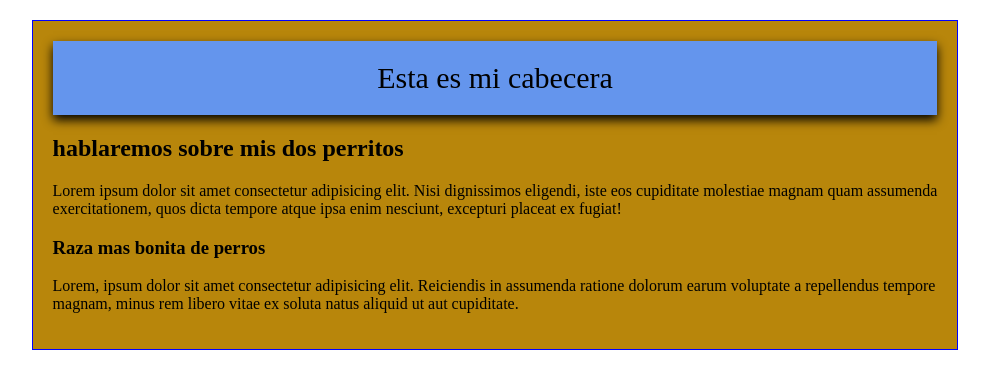
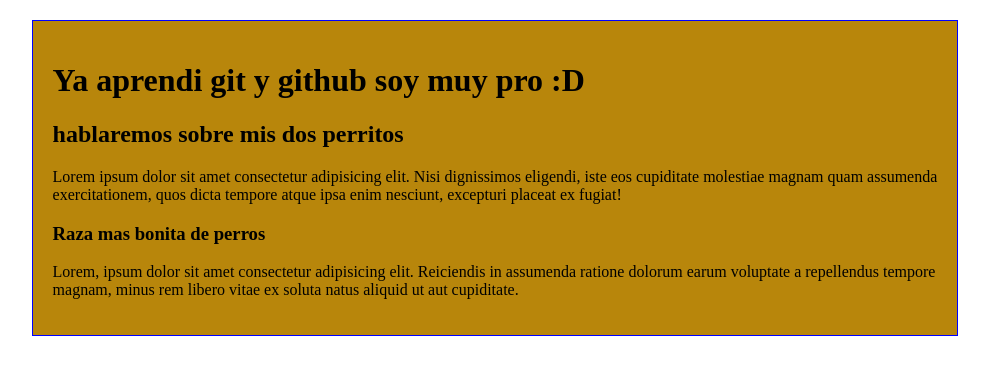
Before and after one commit to crisxivan/prueba, a plain HTML site: page index.html in a window 1280 px wide. Shown: the whole page, without its empty margins (145-1134 px from the left). Drawn offline with Linux system fonts and the light colour scheme.

Commit message:
Actualizacion del titulo y el encabezado

```diff
--- a/index.html
+++ b/index.html
@@ -4,15 +4,17 @@
     <meta charset="UTF-8">
     <meta http-equiv="X-UA-Compatible" content="IE=edge">
     <meta name="viewport" content="width=device-width, initial-scale=1.0">
-    <title>Document</title>
+    <title>Aprendiendo Git</title>
     <link rel="stylesheet" href="css/estilos.css">
 </head>
 <body>
 
 <div class="main">
-    <header>
-        Esta es mi cabecera
-    </header>
+    <div class="encabezado">
+        <h1>
+            Ya aprendi git  y github soy muy pro :D
+        </h1>
+    </div>
     <h2>hablaremos sobre mis dos perritos</h2>
     <p>Lorem ipsum dolor sit amet consectetur adipisicing elit. Nisi dignissimos eligendi, iste eos cupiditate molestiae magnam quam assumenda exercitationem, quos dicta tempore atque ipsa enim nesciunt, excepturi placeat ex fugiat!</p>
     <h3>Raza mas bonita de perros</h3>
```
